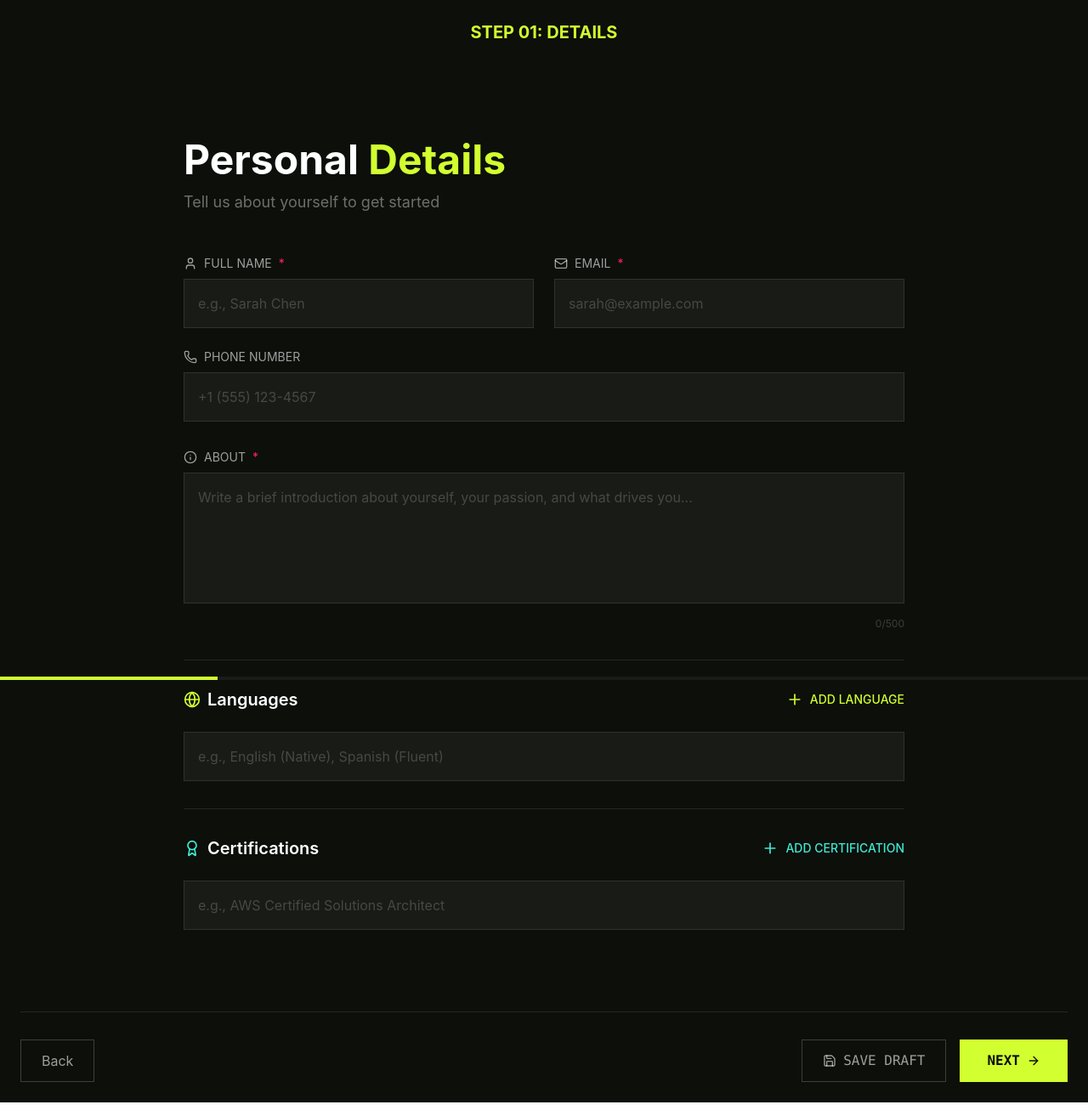
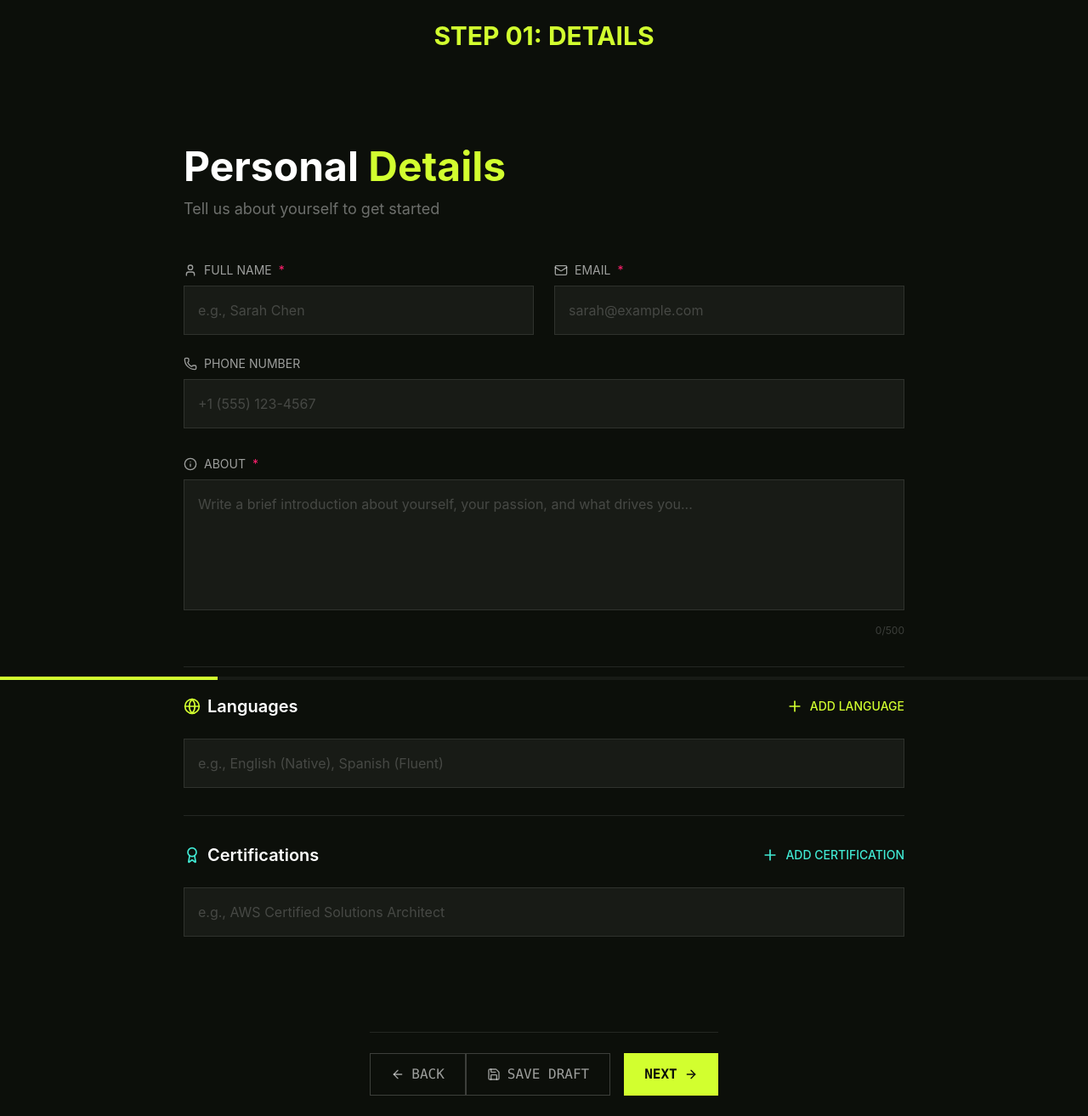
Before and after one commit to TehamiKamdar/resumetosite, a React (Vite) app: page /builder/details in a window 1280 px wide. Shown: the whole page at 85% size. Built offline with nearby package versions, Linux system fonts and the light colour scheme.

Commit message:
skills module done, moving onto project

```diff
--- a/src/layouts/BuilderLayout.tsx
+++ b/src/layouts/BuilderLayout.tsx
@@ -1,67 +1,106 @@
-import { Save, ArrowRight } from "lucide-react";
-import { useState } from "react";
-import { Outlet, useNavigate } from "react-router-dom";
+// BuilderLayout.tsx
+import React, { useState, useEffect } from "react";
+import { Outlet, useNavigate, useLocation } from "react-router-dom";
+import { Save, ArrowRight, ArrowLeft } from "lucide-react";
 
-type ResumeData = {
+// Type for resume data
+export type Skill = { id: number; name: string; level: string };
+
+export type ResumeData = {
   fullName: string;
   email: string;
   phone: string;
   about: string;
   languages: string[];
   certifications: string[];
+  skills: Skill[];
 };
 
-const BuilderLayout = () => {
+const BuilderLayout: React.FC = () => {
   const steps = [
     { number: 1, name: "DETAILS", path: "details" },
     { number: 2, name: "SKILLS", path: "skills" },
     { number: 3, name: "PROJECTS", path: "projects" },
     { number: 4, name: "EXPERIENCE", path: "experience" },
     { number: 5, name: "THEME", path: "theme" },
-    { number: 6, name: "PUBLISH & PREVIEW", path: "preview" }
+    { number: 6, name: "PUBLISH & PREVIEW", path: "preview" },
   ];
 
+  // Map path → step number (0-based)
+  const pathToStep: Record<string, number> = {
+    "/builder/details": 0,
+    "/builder/skills": 1,
+    "/builder/projects": 2,
+    "/builder/experience": 3,
+    "/builder/theme": 4,
+    "/builder/preview": 5,
+  };
+
+  const location = useLocation();
   const navigate = useNavigate();
-  const [activeStep, setActiveStep] = useState(0);
 
-  // Load draft
-  const draft = JSON.parse(localStorage.getItem('resumeDraft') || '{}');
+  // Active step synced with route
+  const [activeStep, setActiveStep] = useState(pathToStep[location.pathname] || 0);
+
+  useEffect(() => {
+    setActiveStep(pathToStep[location.pathname] || 0);
+  }, [location.pathname]);
+
+  // Load draft from localStorage
+  const draft = JSON.parse(localStorage.getItem("resumeDraft") || "{}");
   const [formData, setFormData] = useState<ResumeData>({
-    fullName: draft.fullName || '',
-    email: draft.email || '',
-    phone: draft.phone || '',
-    about: draft.about || '',
-    languages: draft.languages || [''],
-    certifications: draft.certifications || ['']
+    fullName: draft.fullName || "",
+    email: draft.email || "",
+    phone: draft.phone || "",
+    about: draft.about || "",
+    languages: draft.languages || [""],
+    certifications: draft.certifications || [""],
+    skills: draft.skills || [{ id: Date.now(), name: "", level: "beginner" }],
   });
 
+  // Save draft
+  const saveDataToLocal = () => {
+    localStorage.setItem("resumeDraft", JSON.stringify(formData));
+  };
+
   // Validation per step
-  const validateStep = () => {
-    switch(activeStep) {
-      case 0: {
+  const validateStep = (): boolean => {
+    switch (activeStep) {
+      case 0: // DETAILS
         const { fullName, email, phone, about } = formData;
-        if (!fullName.trim()) { alert("Name is required"); return false; }
-        if (!email.trim()) { alert("Email is required"); return false; }
-        if (!phone.trim()) { alert("Phone is required"); return false; }
-        if (!about.trim()) { alert("About is required"); return false; }
+        if (!fullName.trim()) {
+          alert("Full Name is required");
+          return false;
+        }
+        if (!email.trim()) {
+          alert("Email is required");
+          return false;
+        }
+        if (!phone.trim()) {
+          alert("Phone is required");
+          return false;
+        }
+        if (!about.trim()) {
+          alert("About is required");
+          return false;
+        }
         return true;
-      }
-      case 1: {
-        if (formData.languages.length === 0) { alert("Add at least one language"); return false; }
+
+      case 1: // SKILLS
+        if (!formData.skills || formData.skills.length === 0 || formData.skills.every(s => !s.name.trim())) {
+          alert("Add at least one skill");
+          return false;
+        }
         return true;
-      }
+
       default:
         return true;
     }
-  }
+  };
 
-  const saveDataToLocal = () => {
-    localStorage.setItem('resumeDraft', JSON.stringify(formData));
-  }
-
-  // Next / Back
+  // Next / Back navigation
   const handleNextStep = () => {
-    if(!validateStep()) return;
+    if (!validateStep()) return;
 
     saveDataToLocal();
     if (activeStep < steps.length - 1) {
@@ -69,7 +108,7 @@ const BuilderLayout = () => {
       setActiveStep(nextStep);
       navigate(`/builder/${steps[nextStep].path}`);
     }
-  }
+  };
 
   const handleBackStep = () => {
     if (activeStep > 0) {
@@ -77,46 +116,51 @@ const BuilderLayout = () => {
       setActiveStep(prevStep);
       navigate(`/builder/${steps[prevStep].path}`);
     }
-  }
+  };
 
   return (
     <div className="min-h-screen bg-[#0c0f0a] p-6 flex flex-col">
-
-      {/* STEP Indicator */}
-      <div className="text-center mb-12 text-xl font-bold text-[#d2ff2f]">
-        STEP {steps[activeStep].number.toString().padStart(2, '0')}: {steps[activeStep].name}
+      {/* Header Step */}
+      <div className="max-w-4xl mx-auto mb-12">
+        <h2 className="text-3xl font-bold text-[#d2ff2f] text-center">
+          STEP {steps[activeStep].number.toString().padStart(2, "0")}: {steps[activeStep].name}
+        </h2>
       </div>
 
-      {/* Step Content */}
-      <div className="flex-1">
+      {/* Main content */}
+      <div className="flex-1 max-w-4xl mx-auto w-full">
         <Outlet context={{ formData, setFormData }} />
       </div>
 
-      {/* Navigation Buttons */}
-      <div className="flex items-center justify-between pt-8 border-t border-white/10 mt-8">
+      {/* Footer Buttons */}
+      <div className="max-w-4xl mx-auto flex justify-between mt-12 border-t border-white/10 pt-6">
         <button
+          type="button"
           onClick={handleBackStep}
           disabled={activeStep === 0}
-          className="px-6 py-3 border border-white/20 text-white/60 hover:border-white/40 hover:text-white transition"
+          className="flex items-center gap-2 border border-white/20 text-white/60 px-6 py-3 font-mono hover:border-white/40 hover:text-white transition"
         >
-          Back
+          <ArrowLeft className="w-4 h-4" />
+          BACK
         </button>
 
         <div className="flex gap-4">
           <button
-            onClick={() => { saveDataToLocal(); alert('Draft Saved') }}
-            className="flex items-center gap-2 border border-white/20 text-white/60 px-6 py-3 font-mono hover:border-white/40 hover:text-white transition group"
+            type="button"
+            onClick={() => { saveDataToLocal(); alert("Draft Saved"); }}
+            className="flex items-center gap-2 border border-white/20 text-white/60 px-6 py-3 font-mono hover:border-white/40 hover:text-white transition"
           >
-            <Save className="w-4 h-4 group-hover:rotate-12 transition" />
+            <Save className="w-4 h-4" />
             SAVE DRAFT
           </button>
 
           <button
+            type="button"
             onClick={handleNextStep}
-            className="flex items-center gap-2 bg-[#d2ff2f] text-[#0c0f0a] px-8 py-3 font-semibold font-mono hover:bg-[#d2ff2f]/90 transition group"
+            className="flex items-center gap-2 bg-[#d2ff2f] text-[#0c0f0a] px-6 py-3 font-semibold font-mono hover:bg-[#d2ff2f]/90 transition"
           >
             NEXT
-            <ArrowRight className="w-4 h-4 group-hover:translate-x-1 transition" />
+            <ArrowRight className="w-4 h-4" />
           </button>
         </div>
       </div>
```
